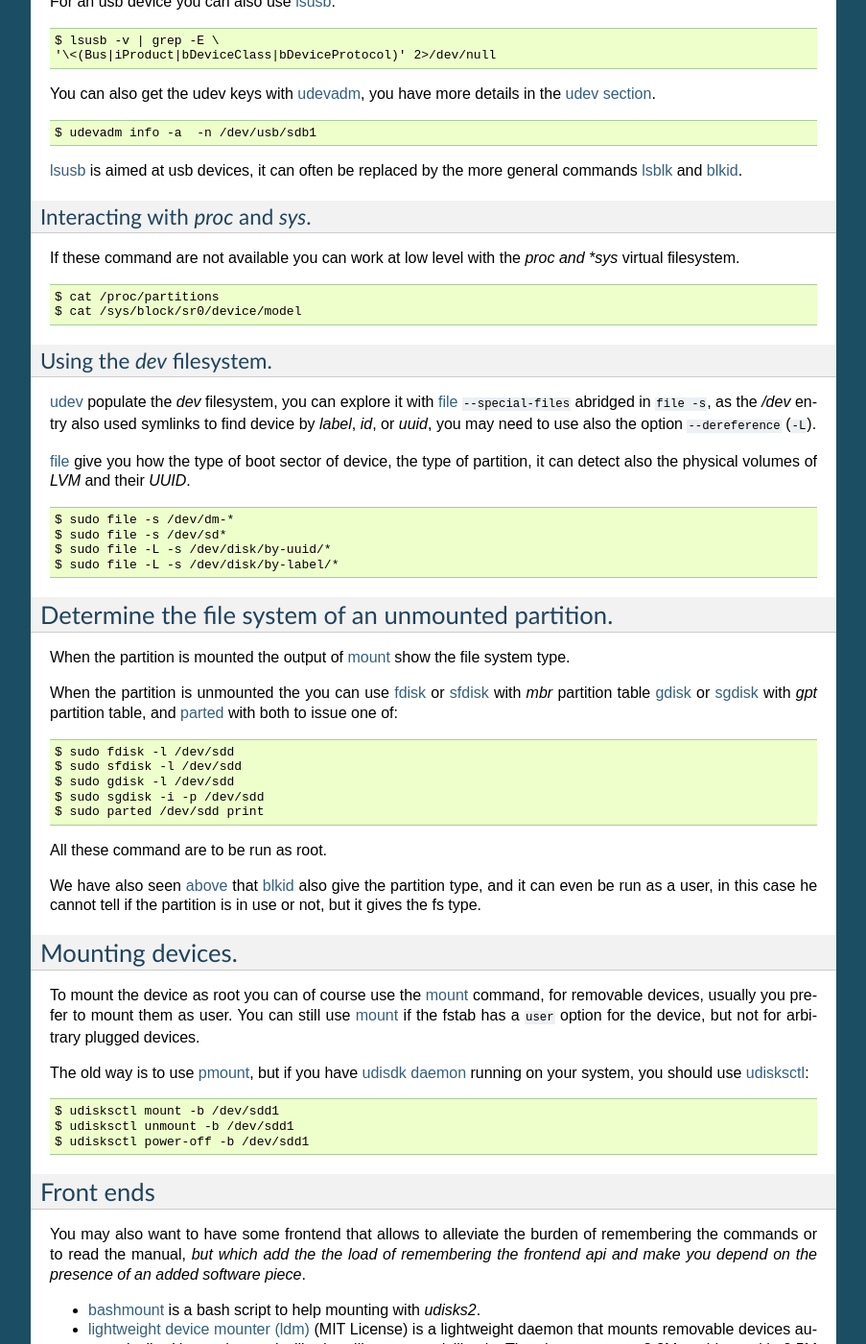
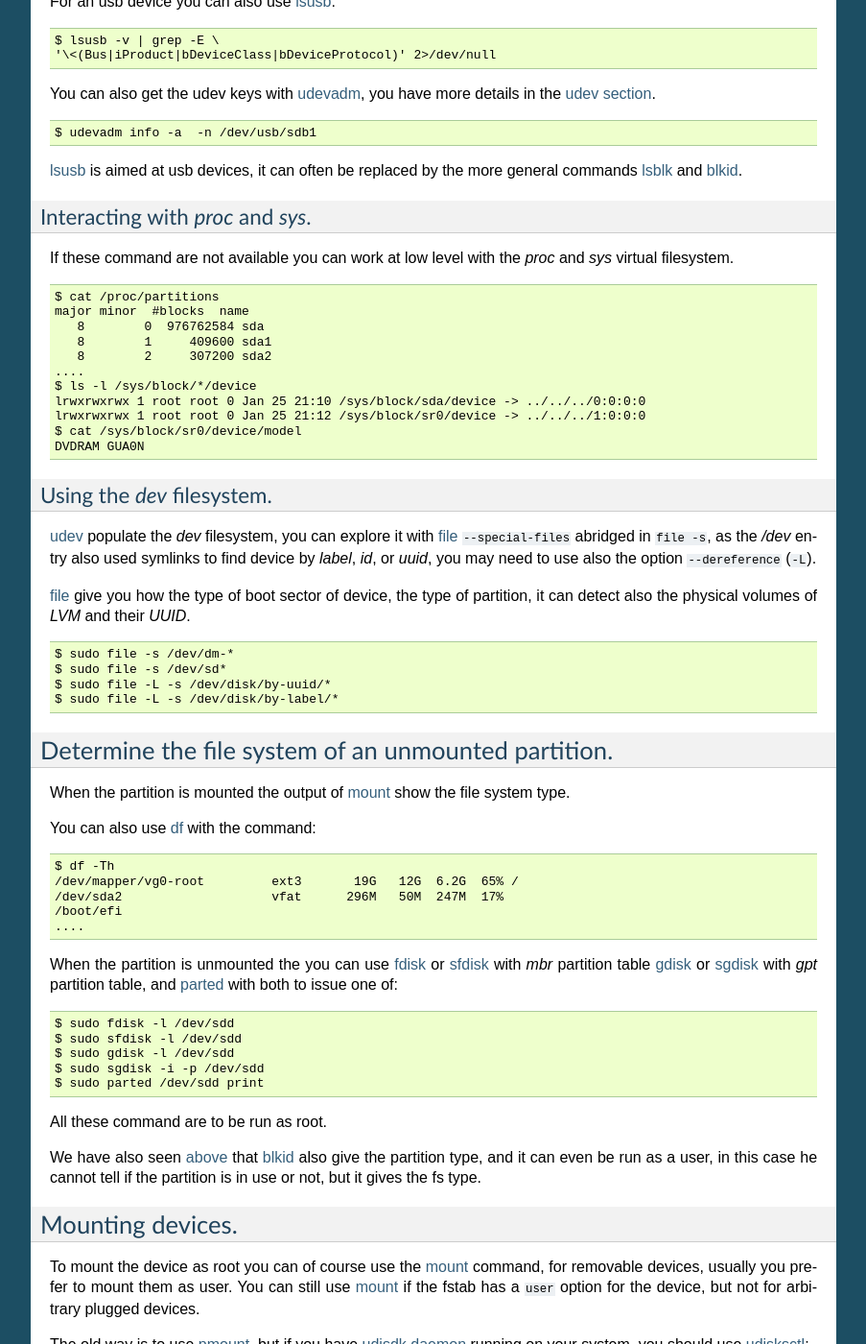
Before and after one commit to marczz/unix_memo, a Sphinx documentation site: the page built from source/devices.rst, in a window 1280 px wide and 1400 px high, scrolled down 1659 px. Shown: the whole window at 96% size, without its empty margins (198-1101 px from the left). Built offline with Sphinx 7.4.7, drawn with Linux system fonts in a browser that asks for light colours; the version number could not be read and is left out.

Commit message:
source/devices.rst: more on partitions
-   addded df -Th
-   output of /proc and /sys use.

```diff
--- a/source/devices.rst
+++ b/source/devices.rst
@@ -136,11 +136,20 @@ Interacting with *proc* and *sys*.
 ~~~~~~~~~~~~~~~~~~~~~~~~~~~~~~~~~~
 
 If these command are not available you can work at low level with the
-*proc and *sys* virtual filesystem.
+*proc* and *sys* virtual filesystem.
 ::
 
     $ cat /proc/partitions
+    major minor  #blocks  name
+       8        0  976762584 sda
+       8        1     409600 sda1
+       8        2     307200 sda2
+    ....
+    $ ls -l /sys/block/*/device
+    lrwxrwxrwx 1 root root 0 Jan 25 21:10 /sys/block/sda/device -> ../../../0:0:0:0
+    lrwxrwxrwx 1 root root 0 Jan 25 21:12 /sys/block/sr0/device -> ../../../1:0:0:0
     $ cat /sys/block/sr0/device/model
+    DVDRAM GUA0N
 
 ..  _dev_fs:
 
@@ -170,6 +179,14 @@ Determine the file system of an unmounted partition.
 ----------------------------------------------------
 When the partition is mounted the output of :man:`mount` show the file
 system type.
+
+You can also use :man:`df` with the command::
+
+  $ df -Th
+  /dev/mapper/vg0-root         ext3       19G   12G  6.2G  65% /
+  /dev/sda2                    vfat      296M   50M  247M  17%
+  /boot/efi
+  ....
 
 When the partition is unmounted the you can use
 :man:`fdisk` or :man:`sfdisk` with *mbr* partition table
```
